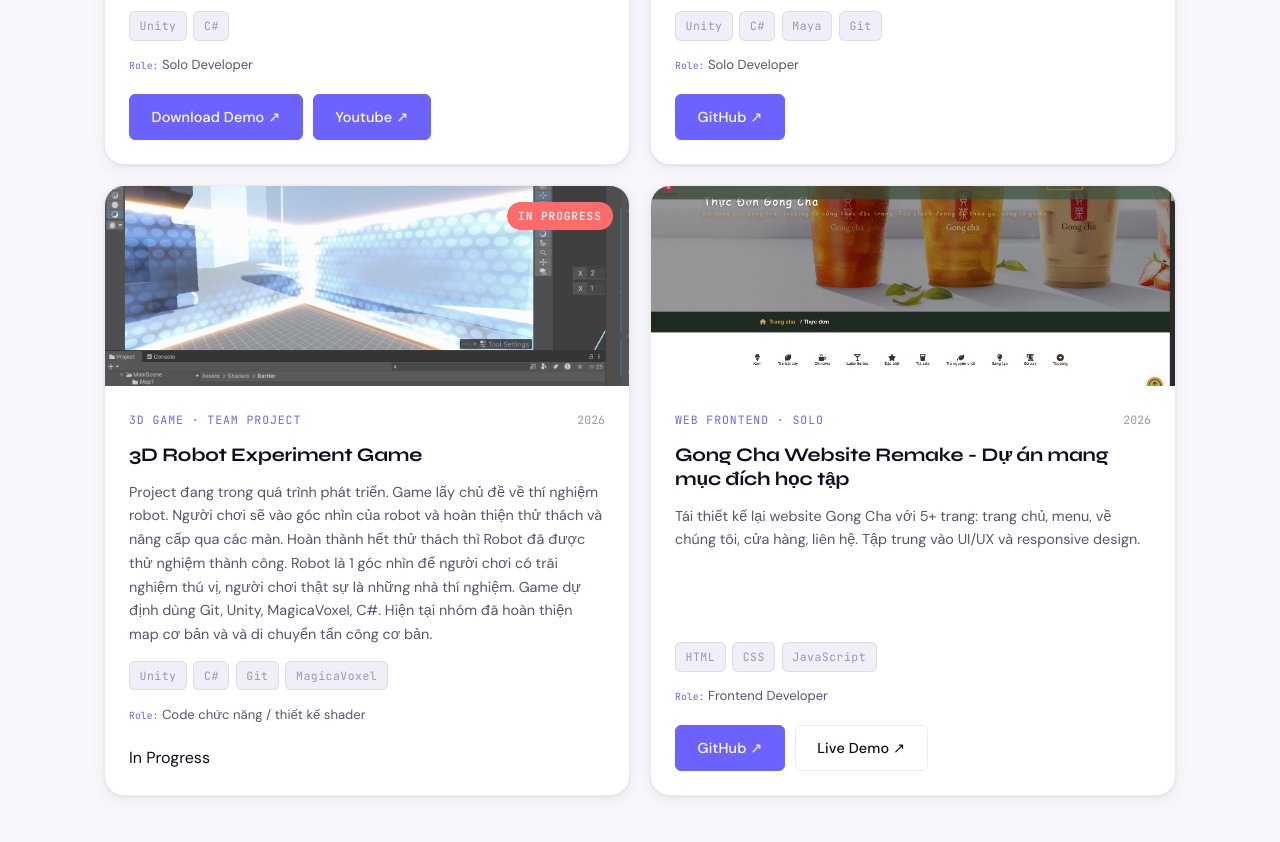
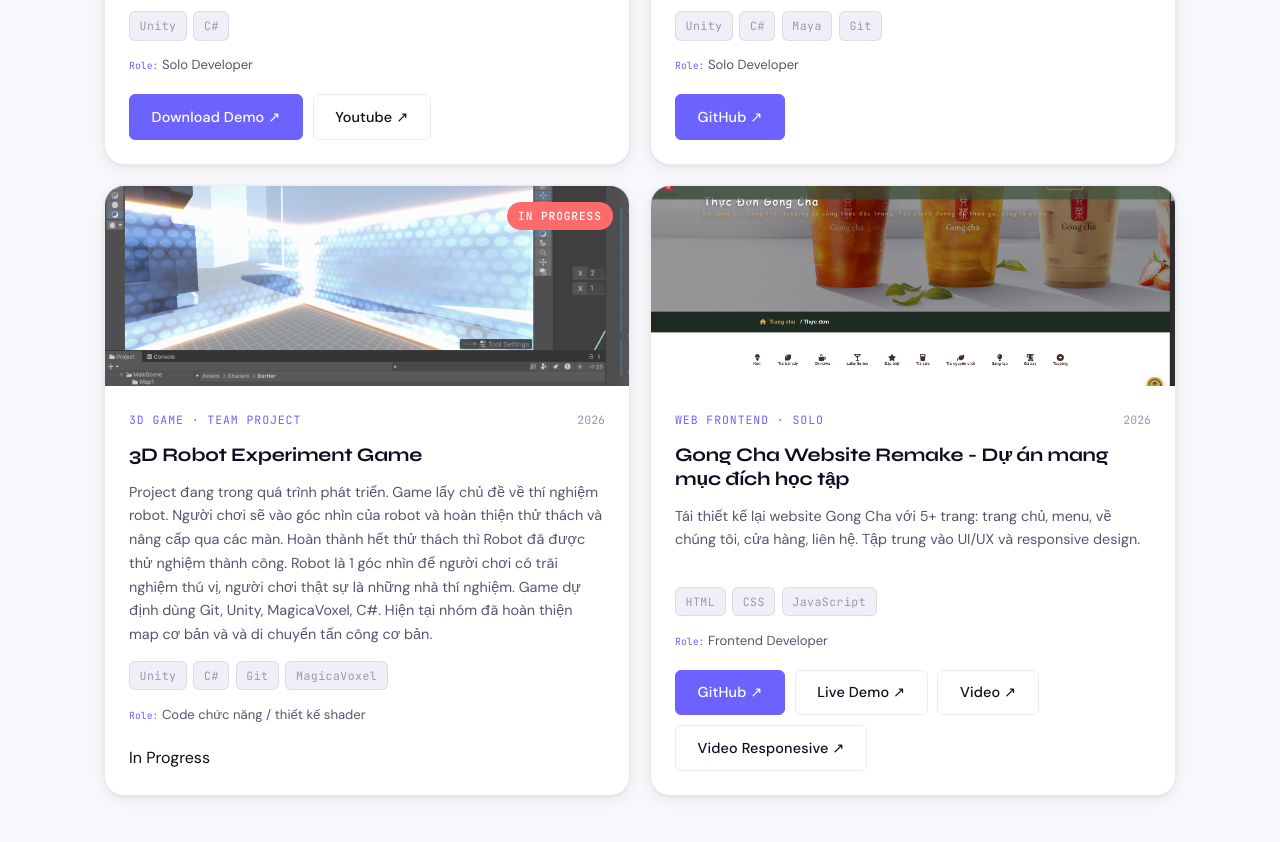
Before and after one commit to nguyenlamgiabao/Portfolio, a plain HTML site: page index.html in a window 1280 px wide. Shown: the part 3395-4237 px from the top of the page. Drawn offline with Linux system fonts and the light colour scheme.

Commit message:
video minh chứng

```diff
--- a/index.html
+++ b/index.html
@@ -345,7 +345,7 @@
                 Download Demo ↗
               </a>
 
-              <a href="https://youtu.be/WTUHbrVmj9Y?si=bxNfH4ZS6bgUGdk_" target="_blank" rel="noopener" class="btn btn-primary">
+              <a href="https://youtu.be/WTUHbrVmj9Y?si=bxNfH4ZS6bgUGdk_" target="_blank" rel="noopener" class="btn btn-outline">
                 Youtube ↗
               </a>
               <!-- Ẩn nút GitHub vì không có -->
@@ -487,6 +487,12 @@
               <a href="https://nguyenlamgiabao.github.io/GongCha_HocTap/index.html" target="_blank" rel="noopener" class="btn btn-outline">
                 Live Demo ↗
               </a>
+              <a href="https://youtu.be/588C-mUiJkY?si=YRLAez4sE3uTlpn4" target="_blank" rel="noopener" class="btn btn-outline">
+                Video ↗
+              </a>
+               <a href="https://youtube.com/shorts/WFdO2jK5D70?feature=share" target="_blank" rel="noopener" class="btn btn-outline">
+                Video Responesive ↗
+              </a>
             </div>
           </div>
         </article>
--- a/style.css
+++ b/style.css
@@ -217,7 +217,6 @@ ul {
   color: #fff;
   transform: translateY(-2px);
 }
-
 
 /* ───────────────────────────────────────
    5. NAVBAR
```
